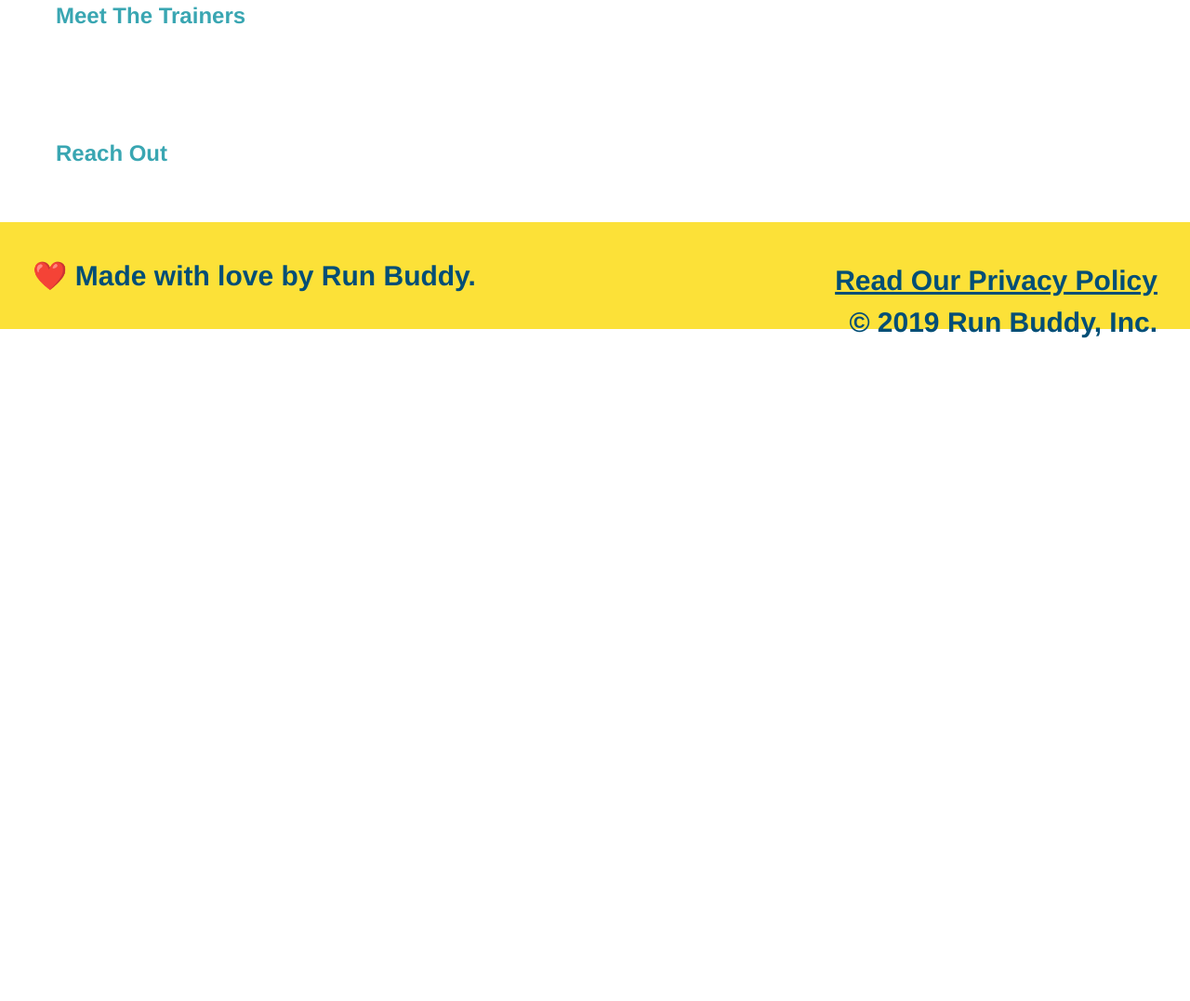
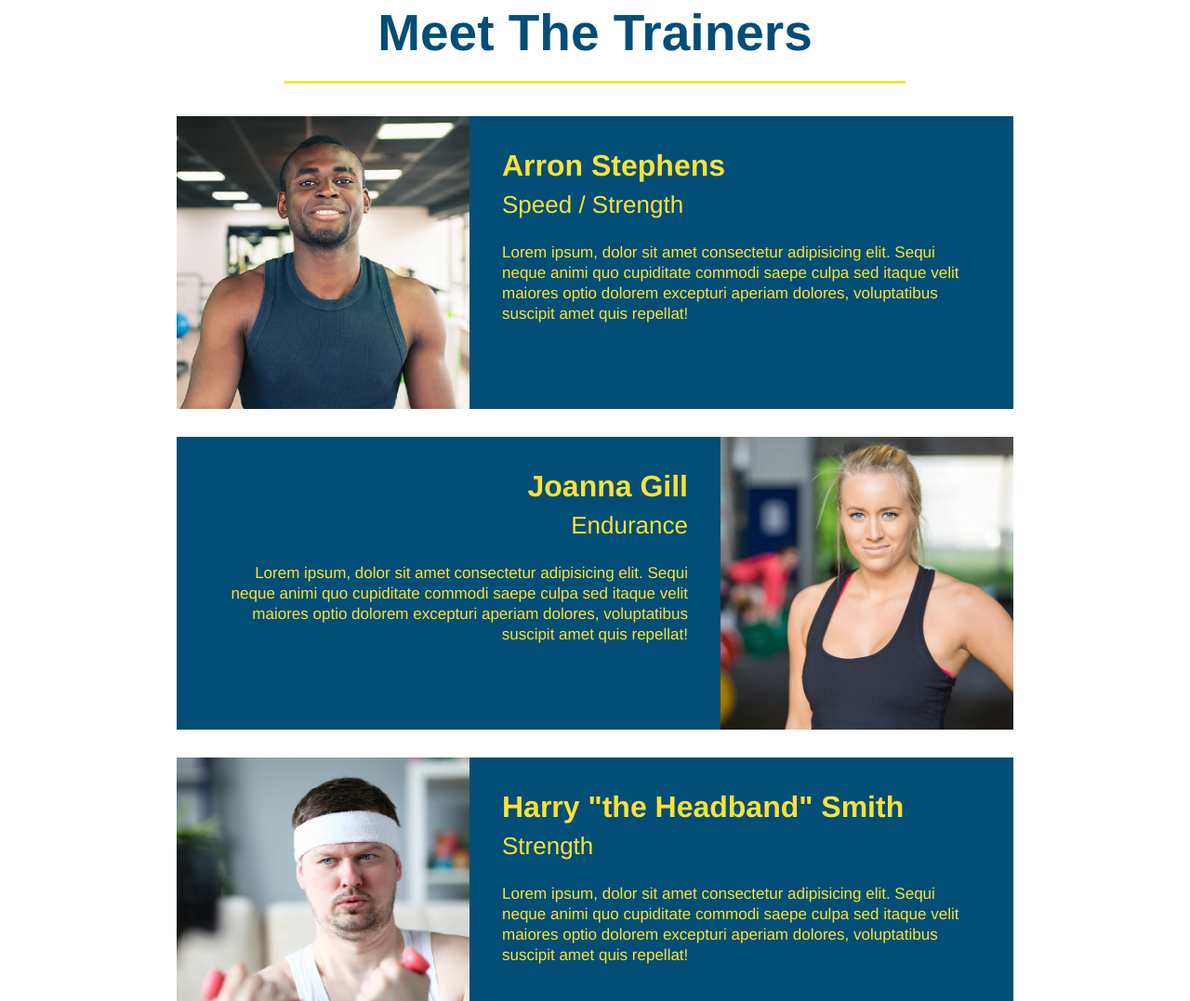
Before and after one commit to ascosper/run-buddy, a plain HTML site: page index.html in a window 1280 px wide. Shown: the part 2777-3854 px from the top of the page at 93% size. Before the commit the page ends 3146 px from the top, so only its background shows below. Drawn offline with Linux system fonts and the light colour scheme.

Commit message:
trainers

```diff
--- a/index.html
+++ b/index.html
@@ -98,9 +98,47 @@
                     </div>
                   </section>
 
-                 <section>
-                    <h2>Meet The Trainers</h2>
+                 <section id = "your-trainers" class = "trainers">
+                    <h2 class = " section-title primary-border">Meet The Trainers</h2>
+                    <article class="trainer">
+                      <img src="./01-05-trainers/trainer-1.jpg" alt="Arron Stephens in his workout clothes, ready to pump iron" />
+                      <div class="trainer-bio text-left">
+                        <h3>Arron Stephens</h3>
+                        <h4>Speed / Strength</h4>
+                        <p>
+                          Lorem ipsum, dolor sit amet consectetur adipisicing elit. Sequi neque animi quo cupiditate commodi saepe culpa sed
+                          itaque velit maiores optio dolorem excepturi aperiam dolores, voluptatibus suscipit amet quis repellat!
+                        </p>
+                      </div>
+                    </article>
+                    <article class = "trainer">
+                      <div class = " trainer-bio text-right">
+
+                        <h3>Joanna Gill</h3>
+                        <h4>Endurance</h4>
+                         <p>
+                           Lorem ipsum, dolor sit amet consectetur adipisicing elit. Sequi neque animi quo cupiditate commodi saepe culpa sed
+                           itaque velit maiores optio dolorem excepturi aperiam dolores, voluptatibus suscipit amet quis repellat!
+                        </p>
+                      </div>
+                      <img src="./01-05-trainers/trainer-2.jpg" alt="Joanna Gill cooling off after a workout" />
+
+                    </article>
+
+                    <article class="trainer">
+                    <img src="./01-05-trainers/trainer-3.jpg" alt="Harry Smith wearing a headband and lifting comically small pink weights" />
+                      <div class="trainer-bio text-left">
+                        <h3>Harry "the Headband" Smith</h3>
+                        <h4>Strength</h4>
+                         <p>
+                          Lorem ipsum, dolor sit amet consectetur adipisicing elit. Sequi neque animi quo cupiditate commodi saepe culpa sed
+                          itaque velit maiores optio dolorem excepturi aperiam dolores, voluptatibus suscipit amet quis repellat!
+                         </p>
+                      </div>
+
+                    </article>
                 </section>
+
 
                 <section>
                     <h2>Reach Out</h2>
--- a/style.css
+++ b/style.css
@@ -150,3 +150,45 @@ body {
         font-size: 23px;}
 .steps span {
     font-size: 38px;}
+.trainers {
+        text-align: center;
+      }
+.trainer {
+        width: 900px;
+        margin: 0 auto 30px auto;
+        background: #024e76;
+        color: #fce138;
+        overflow: auto;
+      }
+.trainer img {
+        width: 35%;
+        float: left;
+      }
+
+      .trainer-bio {
+        padding: 35px;
+        float: left;
+        width: 65%;
+      }
+.text-left {
+        text-align: left;
+      }
+
+      .text-right {
+        text-align: right;
+      }
+      .trainer-bio h3 {
+        font-size: 32px;
+        margin-bottom: 8px;
+      }
+
+      .trainer-bio h4 {
+        font-weight: lighter;
+        font-size: 26px;
+        margin-bottom: 25px;
+      }
+
+      .trainer-bio p {
+        font-size: 17px;
+        line-height: 1.3;
+      }
```
Also changed, not shown: 01-05-trainers/trainer-1.jpg (added), 01-05-trainers/trainer-2.jpg (added), 01-05-trainers/trainer-3.jpg (added).
